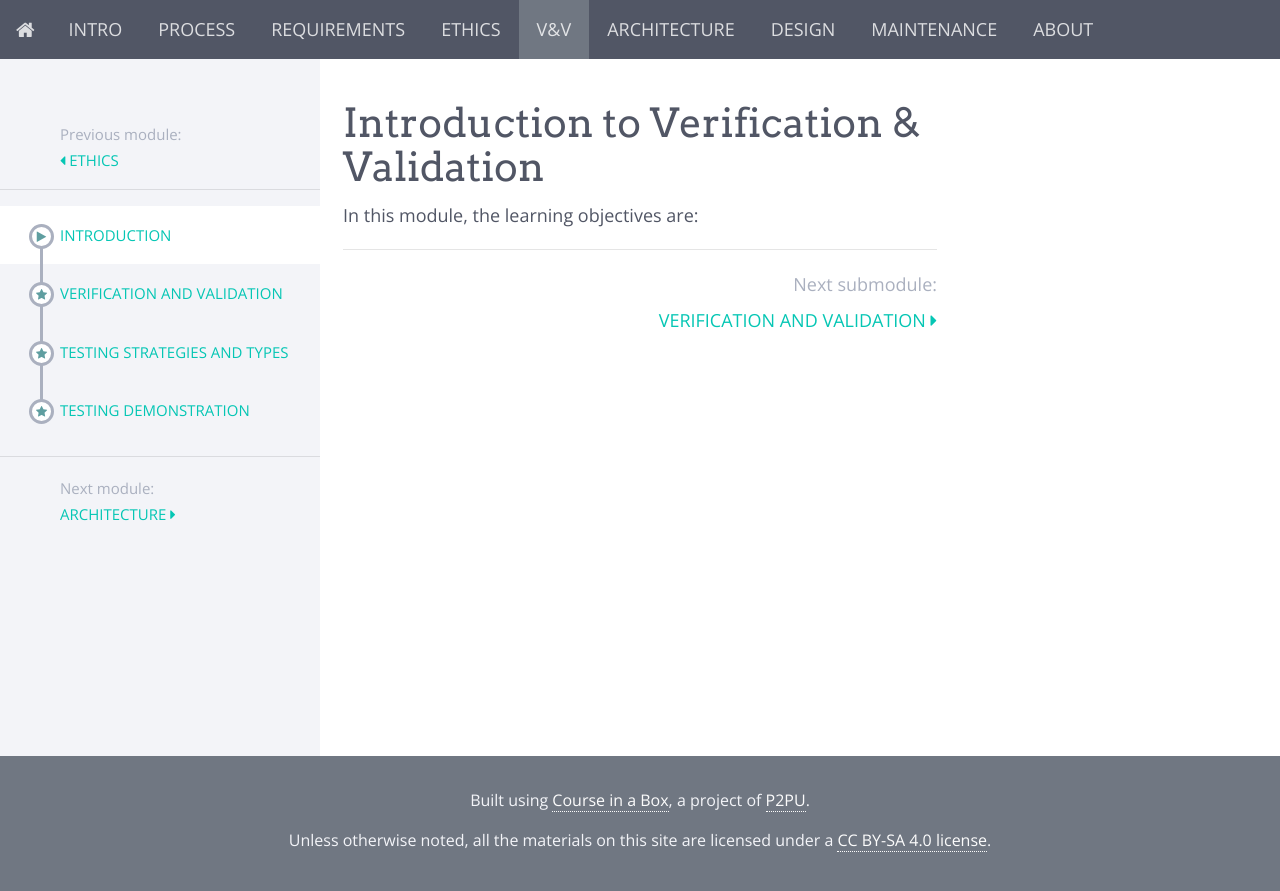
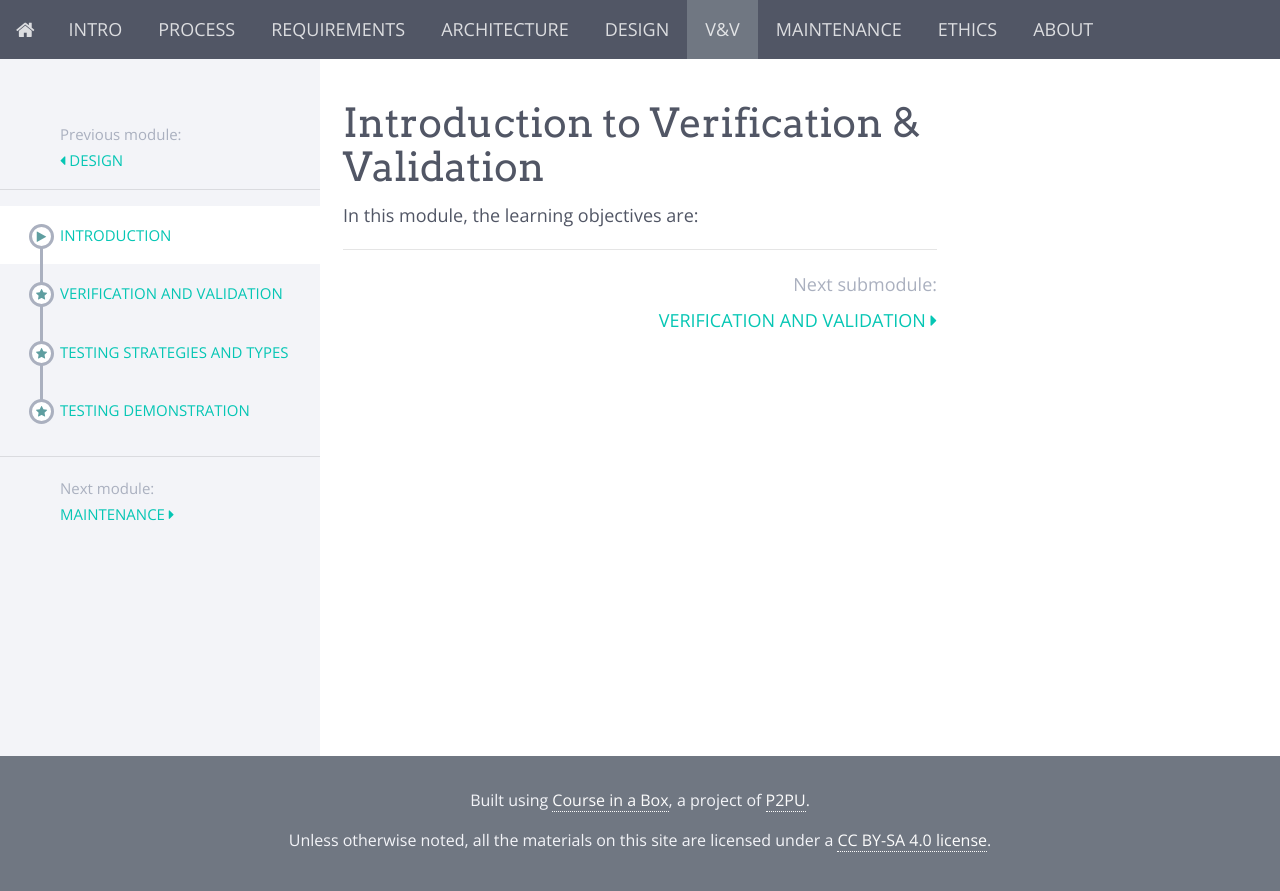
Before and after one commit to marksherriff/se-coursepack, a Jekyll site: the page built from modules/v&v/_posts/2021-05-01-introduction.md, in a window 1280 px wide. Shown: the top 891 px of the page. Built offline with Jekyll 4.4.1, drawn with Linux system fonts in a browser that asks for light colours; nearby versions of some CDN libraries.

Commit message:
changed order at top

```diff
--- a/_data/course.yml
+++ b/_data/course.yml
@@ -1,3 +1,3 @@
 title: An Introduction to Software Engineering
 description: An online coursepack covering the basics of software engineering concepts in a college-level course.
-modules: [intro, process, requirements, ethics, v&v, architecture, design, maintenance, about]
+modules: [intro, process, requirements, architecture, design, v&v, maintenance, ethics, about]
```
